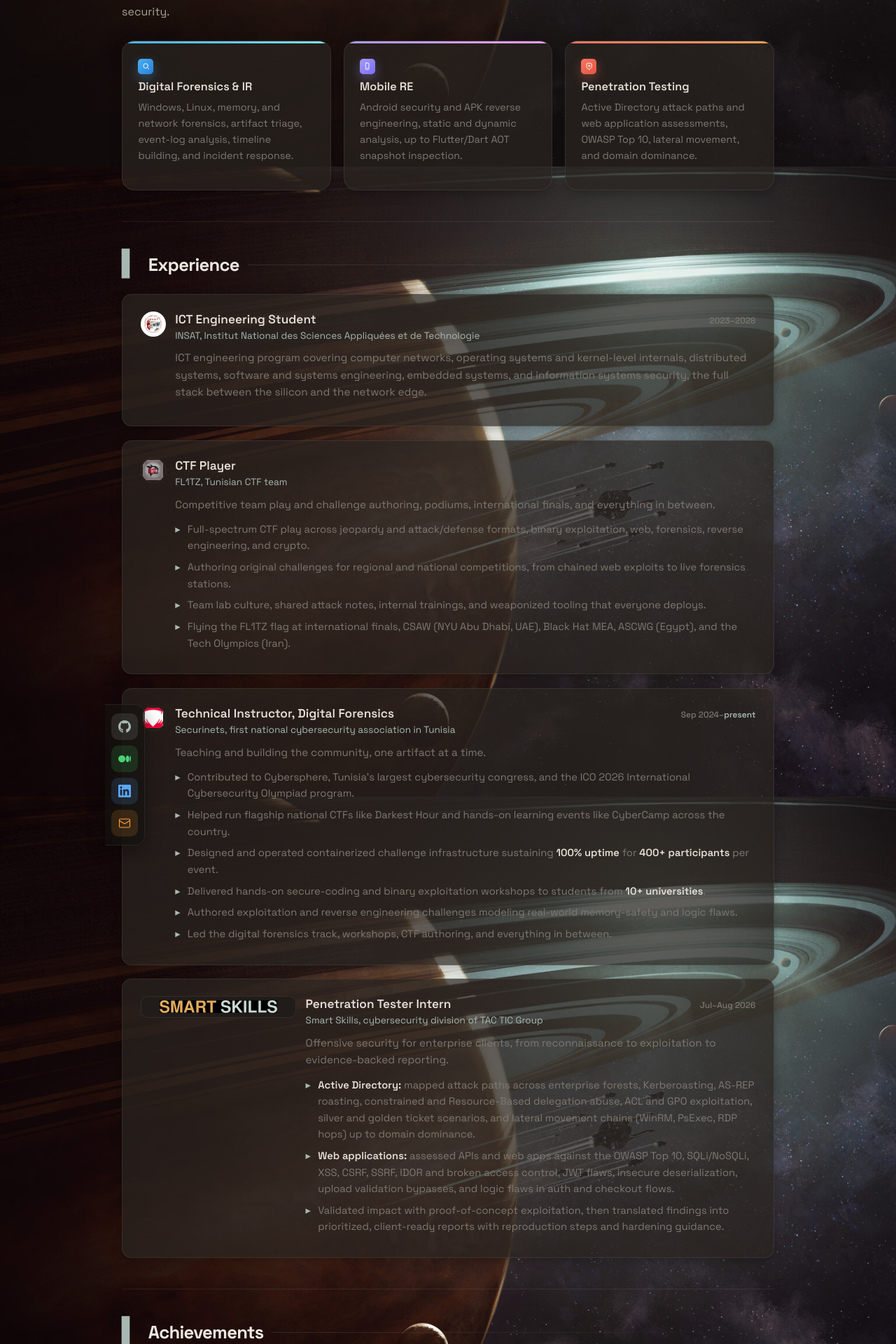
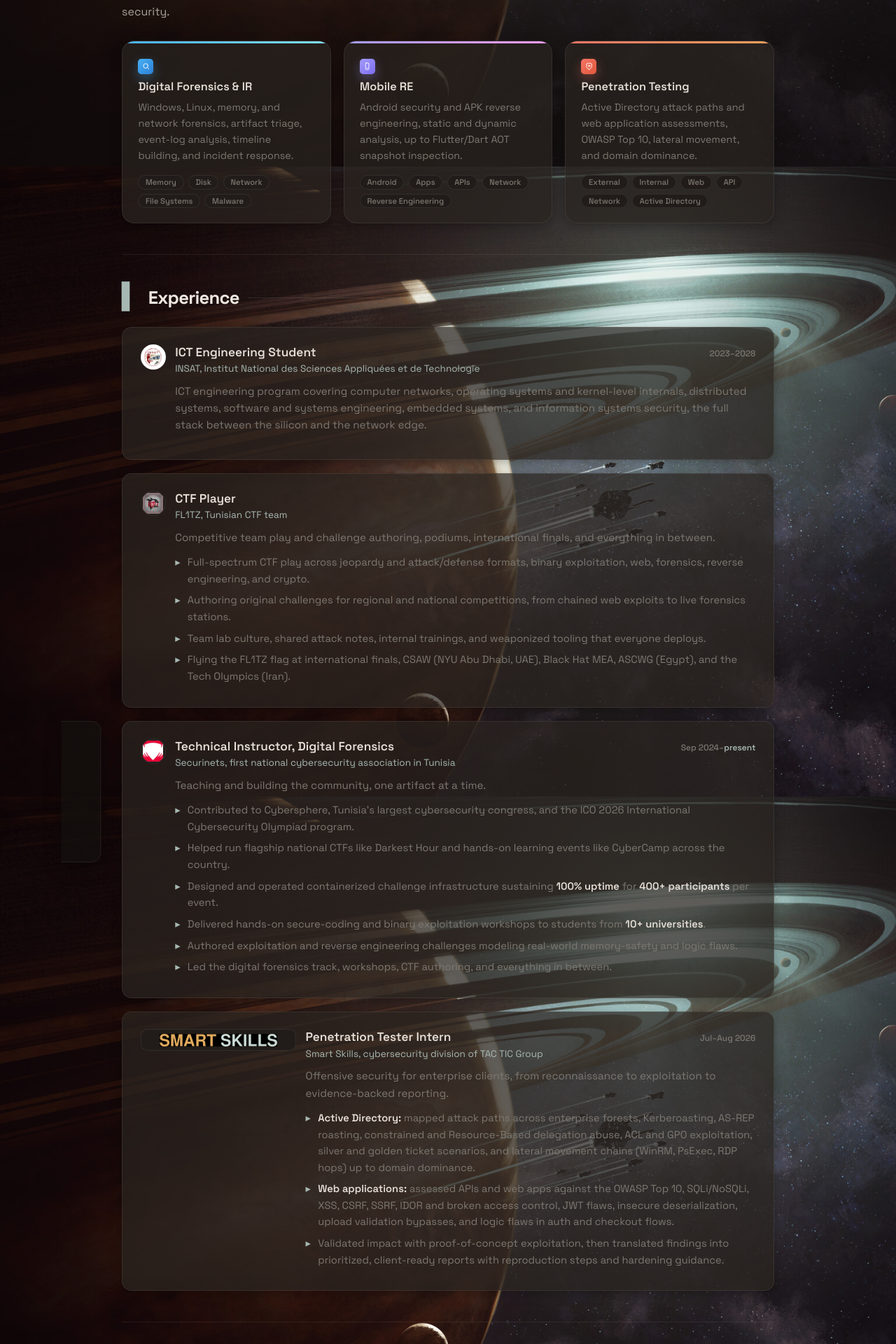
Before and after one commit to 0xZyyz/0xZyyz.github.io, a Jekyll site: the page built from index.html, in a window 1280 px wide. Shown: the part 662-2582 px from the top of the page at 70% size. Built offline with Jekyll 4.4.1, drawn with Linux system fonts in a browser that asks for light colours.

Commit message:
Restore arsenal area tags, dock scroll behavior + hide on narrow screens

```diff
--- a/index.html
+++ b/index.html
@@ -59,6 +59,9 @@
         </span>
         <h3>Digital Forensics &amp; IR</h3>
         <p>Windows, Linux, memory, and network forensics, artifact triage, event-log analysis, timeline building, and incident response.</p>
+        <ul class="arsenal-card__tags">
+          <li>Memory</li><li>Disk</li><li>Network</li><li>File Systems</li><li>Malware</li>
+        </ul>
       </article>
       <article class="arsenal-card arsenal-card--violet">
         <span class="arsenal-card__icon" aria-hidden="true">
@@ -68,6 +71,9 @@
         </span>
         <h3>Mobile RE</h3>
         <p>Android security and APK reverse engineering, static and dynamic analysis, up to Flutter/Dart AOT snapshot inspection.</p>
+        <ul class="arsenal-card__tags">
+          <li>Android</li><li>Apps</li><li>APIs</li><li>Network</li><li>Reverse Engineering</li>
+        </ul>
       </article>
       <article class="arsenal-card arsenal-card--coral">
         <span class="arsenal-card__icon" aria-hidden="true">
@@ -77,6 +83,9 @@
         </span>
         <h3>Penetration Testing</h3>
         <p>Active Directory attack paths and web application assessments, OWASP Top 10, lateral movement, and domain dominance.</p>
+        <ul class="arsenal-card__tags">
+          <li>External</li><li>Internal</li><li>Web</li><li>API</li><li>Network</li><li>Active Directory</li>
+        </ul>
       </article>
     </div>
   </section>
--- a/style.css
+++ b/style.css
@@ -1022,6 +1022,10 @@
 .footer b { color: var(--text); }
 
 /* ---- responsive ---- */
+@media (max-width: 1200px) {
+  .social-dock { display: none; }
+}
+
 @media (max-width: 640px) {
   .captures { grid-template-columns: 1fr; gap: 2.2rem; padding: 1rem 1.1rem 1.2rem; }
   .capture { grid-template-columns: 48px 1fr; gap: 10px; }
```
